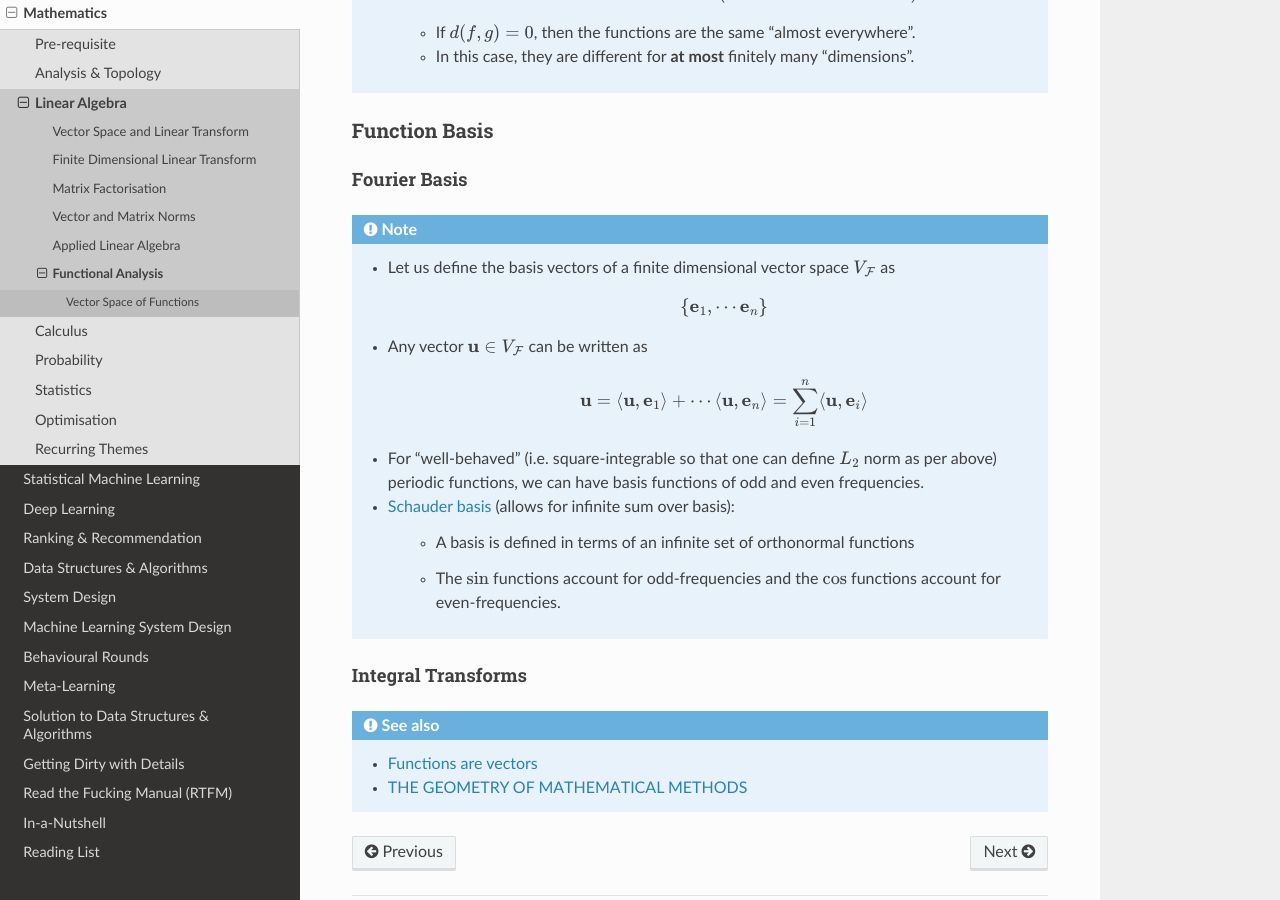
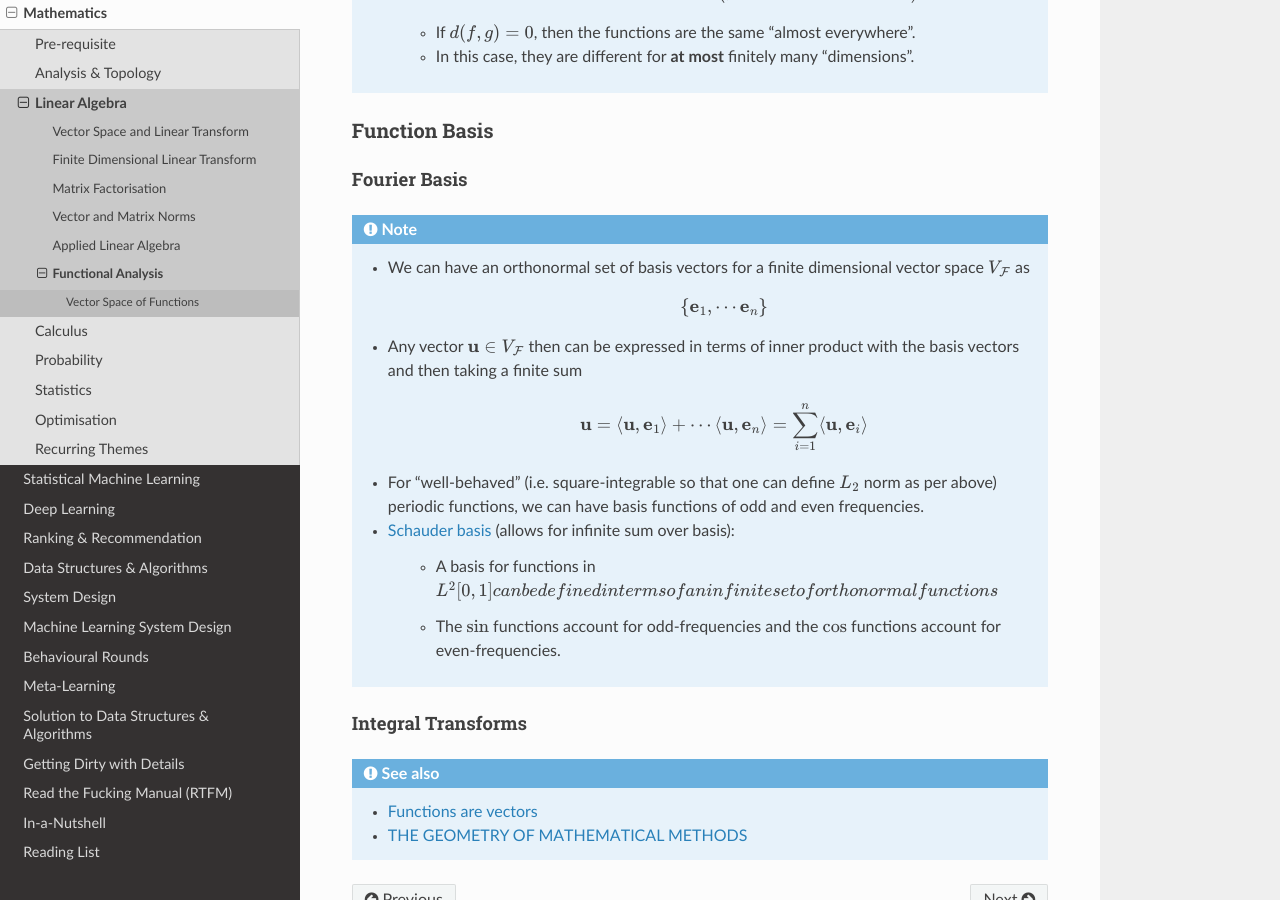
Before and after one commit to uselesstechjunks/leetcode, a Sphinx documentation site: the page built from docs/source/math/linalg/funan.rst, in a window 1280 px wide and 900 px high, scrolled down 2886 px. Built offline with Sphinx 7.4.7 and the Read the Docs theme 2.0.0, drawn with Linux system fonts in a browser that asks for light colours.

Commit message:
Update funan.rst

```diff
--- a/docs/source/math/linalg/funan.rst
+++ b/docs/source/math/linalg/funan.rst
@@ -98,16 +98,16 @@ Function Basis
 Fourier Basis
 --------------------------------------------------------------------------------
 .. note::
-	* Let us define the basis vectors of a finite dimensional vector space :math:`V_{\mathcal{F}}` as
+	* We can have an orthonormal set of basis vectors for a finite dimensional vector space :math:`V_{\mathcal{F}}` as
 
 		.. math:: \{\mathbf{e}_1,\cdots\mathbf{e}_n\}
-	* Any vector :math:`\mathbf{u}\in V_{\mathcal{F}}` can be written as
+	* Any vector :math:`\mathbf{u}\in V_{\mathcal{F}}` then can be expressed in terms of inner product with the basis vectors and then taking a finite sum
 
 		.. math:: \mathbf{u}=\langle \mathbf{u},\mathbf{e}_1\rangle+\cdots\langle \mathbf{u},\mathbf{e}_n\rangle=\sum_{i=1}^n \langle \mathbf{u},\mathbf{e}_i\rangle
 	* For "well-behaved" (i.e. square-integrable so that one can define :math:`L_2` norm as per above) periodic functions, we can have basis functions of odd and even frequencies.
 	* `Schauder basis <https://en.wikipedia.org/wiki/Schauder_basis>`_ (allows for infinite sum over basis):
 
-		* A basis is defined in terms of an infinite set of orthonormal functions
+		* A basis for functions in :math:`L^2[0,1]can be defined in terms of an infinite set of orthonormal functions`
 
 			.. \{1, \{1, (\sqrt{2}\sin(2\pi nx))_{n=1}^\infty, (\sqrt{2}\cos(2\pi nx))_{n=1}^\infty\}
 		* The :math:`\sin` functions account for odd-frequencies and the :math:`\cos` functions account for even-frequencies.
```
